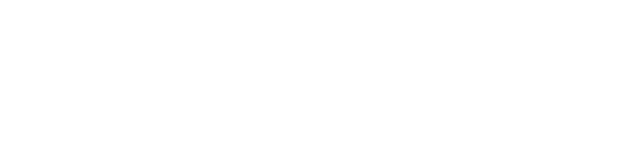
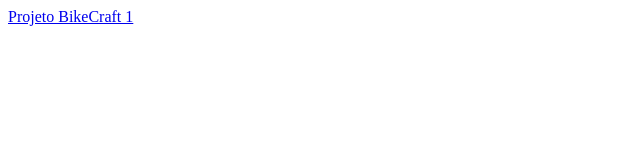
Before and after one commit to TailonSilva/tailonsilva.github.io, a plain HTML site: page index.html in a window 1280 px wide. Shown: the whole page, without its empty margins (0-640 px from the left). Drawn offline with Linux system fonts and the light colour scheme.

Commit message:
texto projeto bikecraft

```diff
--- a/index.html
+++ b/index.html
@@ -8,7 +8,7 @@
   <title>Tailon Silva - Designer Front-End</title>
 </head>
 
-<a href="projeto_bikcraft_1/index.html"></a>
+<a href="projeto_bikcraft_1/index.html">Projeto BikeCraft 1</a>
 
 <body>
 
```
